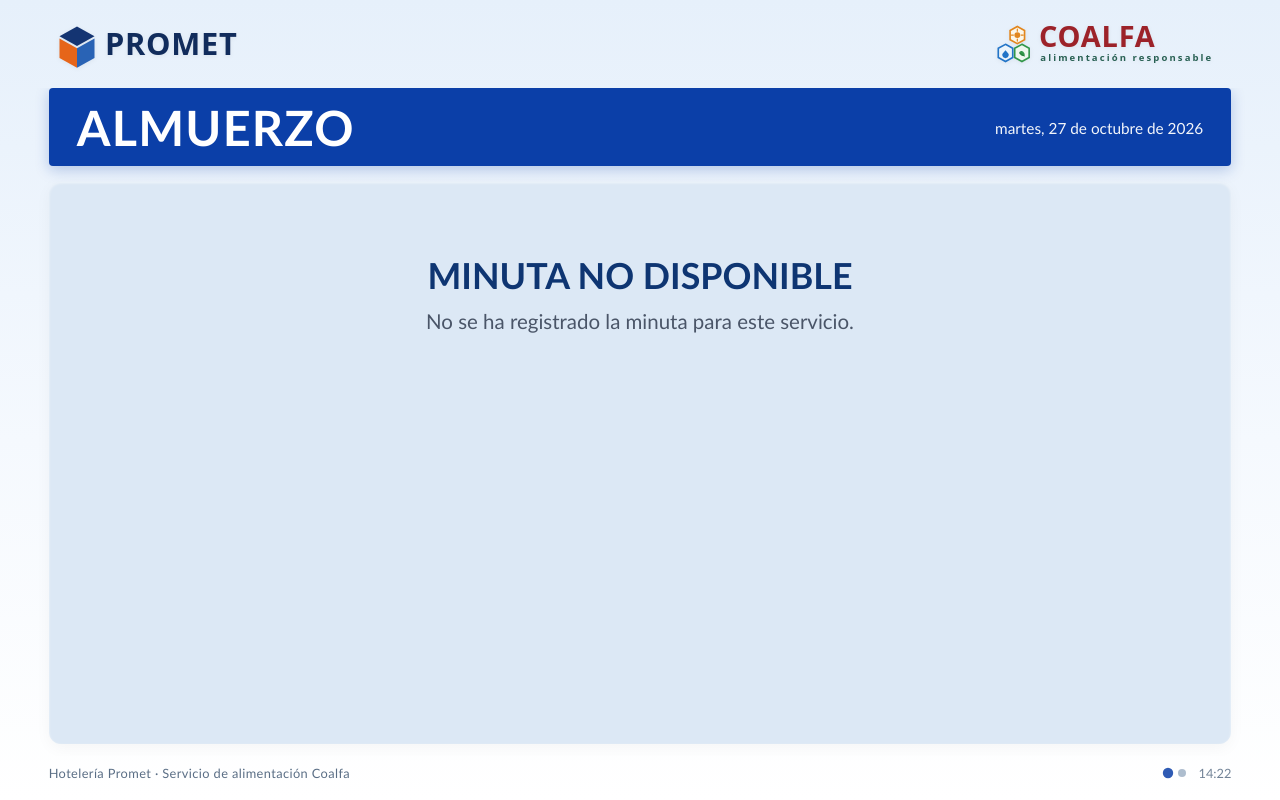
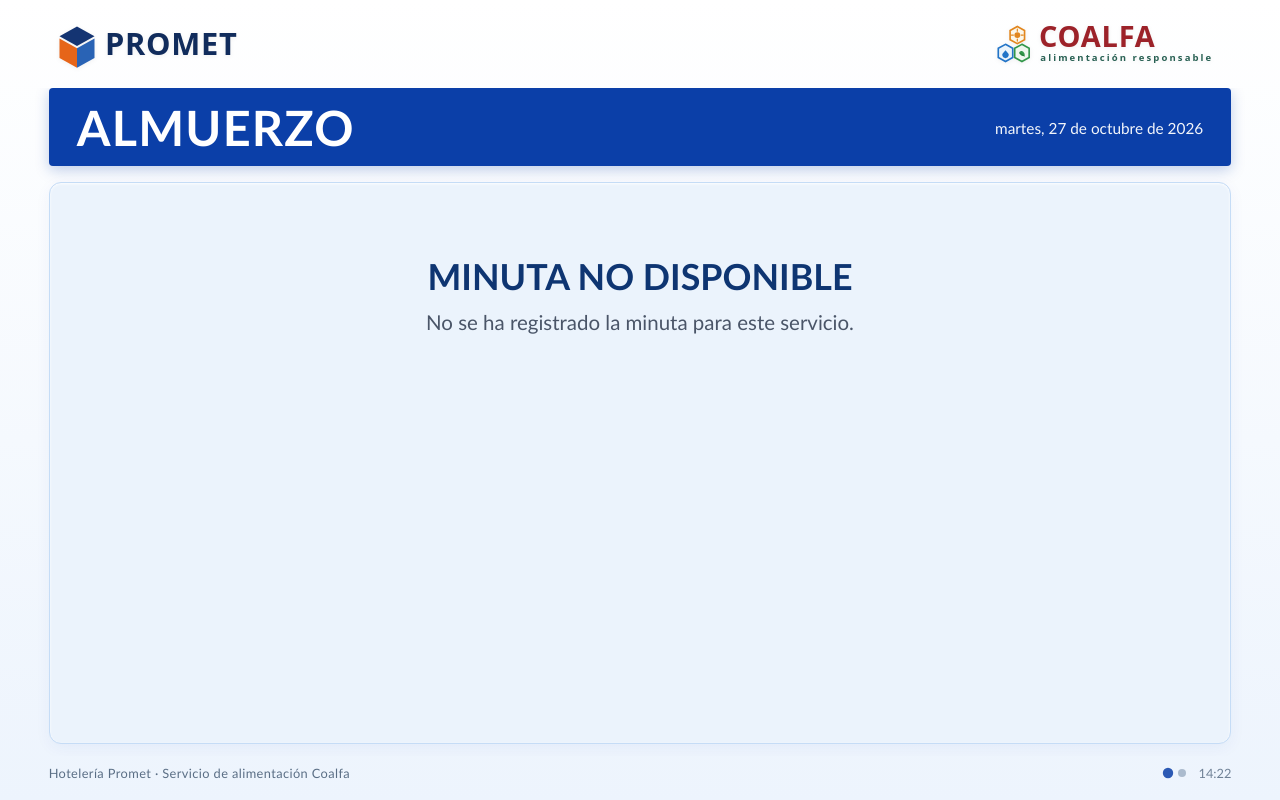
Before and after one commit to SangreL1/minuta-casino-tv, a Django app: page / in a window 1280 px wide. Run offline with Django 5.2, Linux system fonts and the light colour scheme; data comes from the database, SQL or seed files in the repository; data that the repository does not hold is empty.

Commit message:
Fijar color azul brillante de almuerzo para la cena y fondo ultra luminoso

```diff
--- a/minuta/views.py
+++ b/minuta/views.py
@@ -147,9 +147,8 @@ def api_tv_data(request):
 
     serv_cfg = ConfiguracionServicio.objects.filter(codigo=s_cod).first()
     nombre_servicio = serv_cfg.nombre if serv_cfg else s_cod.upper()
-    color_franja = serv_cfg.color_franja if (serv_cfg and serv_cfg.color_franja) else "#0B3FA8"
-    if color_franja in ("#C07A2C", "#2E7D5B"):
-        color_franja = "#0B3FA8"
+    # Forzar la paleta oficial de Almuerzo (#0B3FA8) para todos los servicios
+    color_franja = "#0B3FA8"
     horario_texto = f"{serv_cfg.desde.strftime('%H:%M')} a {serv_cfg.hasta.strftime('%H:%M')} hrs" if serv_cfg else ""
 
     # Buscar minuta para la fecha
@@ -184,19 +183,16 @@ def api_tv_data(request):
         items_col1 = total_items[:mitad]
         items_col2 = total_items[mitad:]
 
-    # Horarios para Vista B
+    # Horarios para Vista B: todos usan la paleta de Almuerzo (#0B3FA8)
     servicios_list = []
     for s in ConfiguracionServicio.objects.all().order_by('orden'):
         es_activo = (s.codigo == s_cod)
-        color_card = s.color_franja if s.color_franja else "#0B3FA8"
-        if color_card in ("#C07A2C", "#2E7D5B"):
-            color_card = "#0B3FA8"
         servicios_list.append({
             'codigo': s.codigo,
             'nombre': s.nombre,
             'desde': s.desde.strftime('%H:%M'),
             'hasta': s.hasta.strftime('%H:%M'),
-            'color': color_card,
+            'color': '#0B3FA8',
             'es_activo': es_activo
         })
 
--- a/templates/tv/index.html
+++ b/templates/tv/index.html
@@ -3,10 +3,14 @@
 <head>
   <meta charset="UTF-8">
   <meta name="viewport" content="width=device-width, initial-scale=1.0, maximum-scale=1.0, user-scalable=no">
+  <meta name="color-scheme" content="light">
   <meta http-equiv="X-UA-Compatible" content="ie=edge">
   <title>Minuta Casino · Promet - Coalfa</title>
 
   <style>
+    :root {
+      color-scheme: light;
+    }
     /* Tipografía nativa legible a larga distancia estilo Calibri */
     * {
       box-sizing: border-box;
@@ -21,7 +25,8 @@
       height: 100vh;
       overflow: hidden;
       font-family: "Calibri", "Carlito", "Segoe UI", -apple-system, BlinkMacSystemFont, Arial, sans-serif;
-      background: linear-gradient(180deg, #E6F0FB 0%, #F5F9FE 55%, #FFFFFF 100%);
+      background: #FFFFFF;
+      background: linear-gradient(180deg, #FFFFFF 0%, #F5F9FE 55%, #EDF4FD 100%);
       color: #1A202C;
       cursor: none; /* Oculta cursor en TV */
     }
@@ -158,7 +163,8 @@
       flex: 1;
       margin-top: 2vh;
       margin-bottom: 1.5vh;
-      background: #DCE8F5; /* Azul pálido exacto de la foto */
+      background: #EBF3FC; /* Celeste muy luminoso y claro para máxima visibilidad en TV */
+      border: 1.5px solid #C5DCF6;
       border-radius: 12px;
       padding: 3vh 3.5vw;
       display: grid;
@@ -166,7 +172,7 @@
       column-gap: 5.5vw;
       row-gap: 2vh;
       align-content: start;
-      box-shadow: inset 0 1px 3px rgba(255, 255, 255, 0.6), 0 4px 16px rgba(0, 0, 0, 0.04);
+      box-shadow: inset 0 1px 3px rgba(255, 255, 255, 0.9), 0 4px 16px rgba(11, 63, 168, 0.05);
       overflow: hidden;
     }
 
@@ -646,9 +652,9 @@
         scheduleDate.textContent = data.fecha_texto || '';
       }
 
-      if (data.color_franja) {
-        serviceBanner.style.backgroundColor = data.color_franja;
-      }
+      // Mantener siempre el azul brillante oficial del almuerzo (#0B3FA8)
+      const colorFranja = (data.color_franja && data.color_franja !== '#2E7D5B' && data.color_franja !== '#C07A2C') ? data.color_franja : '#0B3FA8';
+      serviceBanner.style.backgroundColor = colorFranja;
 
       if (data.es_proximo) {
         badgeProximo.style.display = 'inline-block';
@@ -740,8 +746,10 @@
           if (s.es_activo) {
             card.classList.add('active-card');
             const h = card.querySelector('.card-header');
-            if (h && s.color) {
-              h.style.backgroundColor = s.color;
+            if (h) {
+              const c = (s.color && s.color !== '#2E7D5B' && s.color !== '#C07A2C') ? s.color : '#0B3FA8';
+              h.style.backgroundColor = c;
+              h.style.color = '#FFFFFF';
             }
           } else {
             card.classList.remove('active-card');
```
Also changed, not shown: minuta/migrations/0002_unificar_colores_servicios.py.
